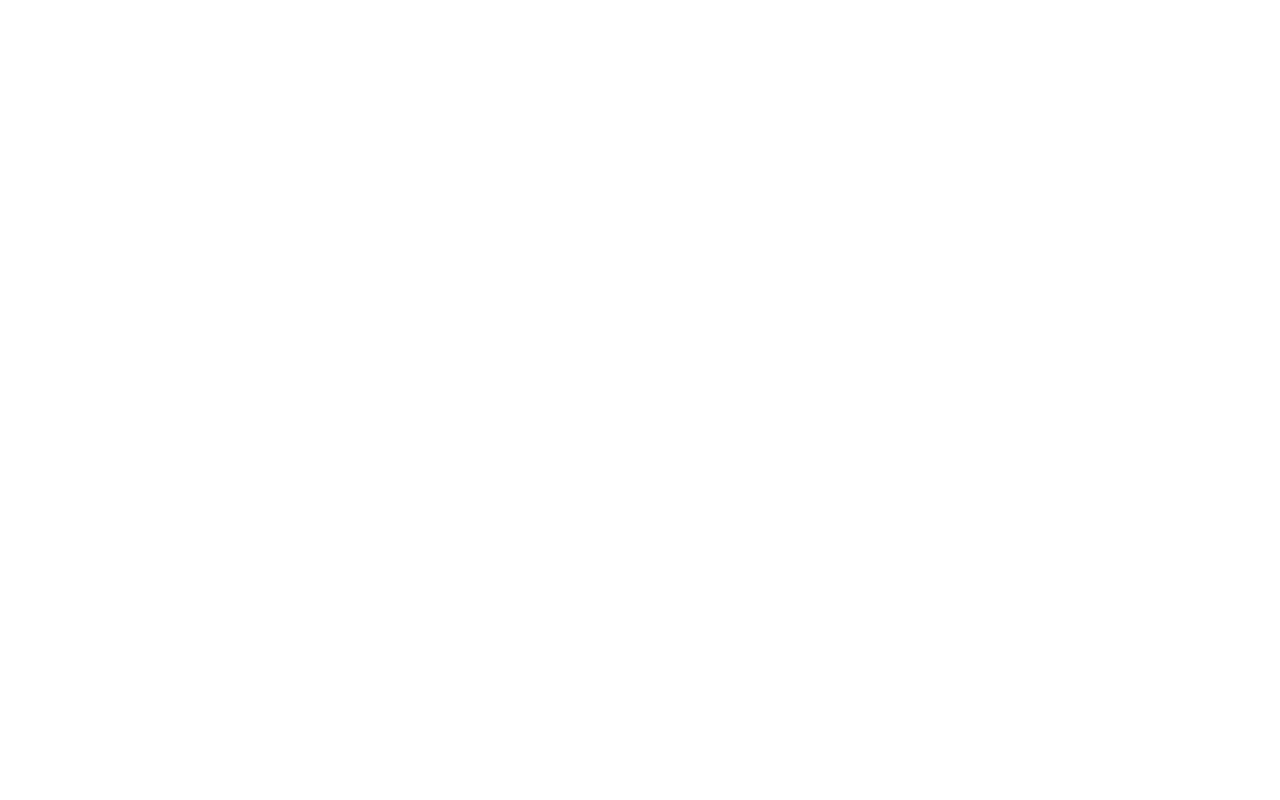
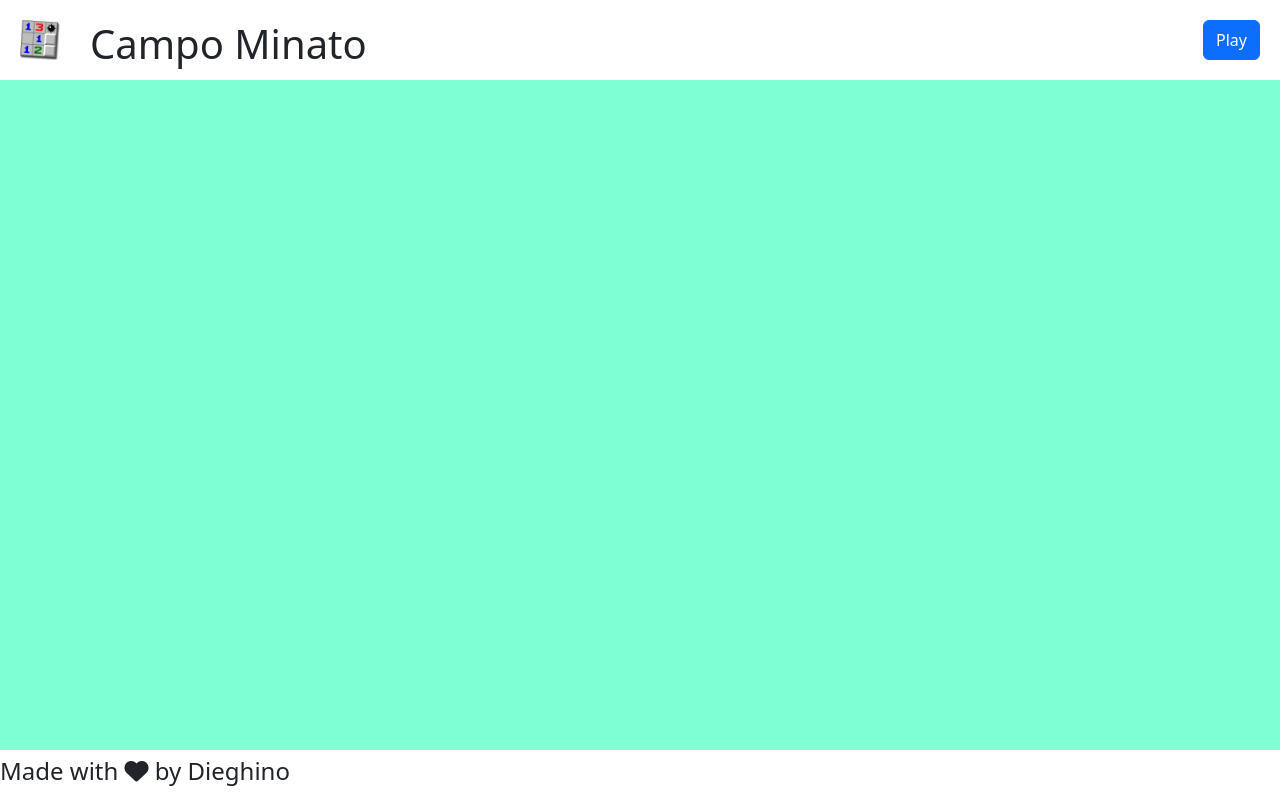
Before and after one commit to dieghino26/js-campominato-grid, a plain HTML site: page index.html in a window 1280 px wide. Drawn offline with nearby package versions, Linux system fonts and the light colour scheme.

Commit message:
added html-css base

```diff
--- a/css/style.css
+++ b/css/style.css
@@ -0,0 +1,41 @@
+/*reset*/
+* {
+    margin: 0;
+    padding: 0;
+    box-sizing: border-box;
+}
+
+/*generics*/
+img {
+    height: auto;
+    max-width: 100%;
+    display: block;
+}
+
+
+
+
+header {
+    display: flex;
+    height: 80px;
+    width: 100%;
+    justify-content: space-between;
+    padding: 20px;
+}
+
+.title {
+    display: flex;
+    gap: 30px;
+}
+
+main {
+    background-color: #7FFFD4;
+    min-width: 100vw;
+    min-height: calc(100vh - 130px);
+}
+
+footer {
+    display: flex;
+    align-items: center;
+    height: 50px;
+}
--- a/index.html
+++ b/index.html
@@ -5,6 +5,15 @@
     <meta charset="UTF-8">
     <meta name="viewport" content="width=device-width, initial-scale=1.0">
     <title>Campo Minato</title>
+
+    <!--FontAwesome-->
+    <link rel='stylesheet' href='https://cdnjs.cloudflare.com/ajax/libs/font-awesome/6.5.1/css/all.css'
+        integrity='sha512-tx5+1LWHez1QiaXlAyDwzdBTfDjX07GMapQoFTS74wkcPMsI3So0KYmFe6EHZjI8+eSG0ljBlAQc3PQ5BTaZtQ=='
+        crossorigin='anonymous' />
+
+    <!--bootstrap-->
+    <link href="https://cdn.jsdelivr.net/npm/bootstrap@5.3.2/dist/css/bootstrap.min.css" rel="stylesheet"
+        integrity="sha384-T3c6CoIi6uLrA9TneNEoa7RxnatzjcDSCmG1MXxSR1GAsXEV/Dwwykc2MPK8M2HN" crossorigin="anonymous">
 
     <!--style-->
     <link rel="stylesheet" href="css/style.css">
@@ -15,6 +24,20 @@
 </head>
 
 <body>
+    <header>
+        <div class="title">
+            <img src="img/Campo_minato_logo.jpeg" alt="campominato">
+            <h1>Campo Minato</h1>
+
+        </div>
+        <button class="btn btn-primary">Play</button>
+    </header>
+    <main>
+
+    </main>
+    <footer>
+        <h4>Made with <i class="fas fa-heart"></i> by Dieghino</h4>
+    </footer>
 
 </body>
 
```
Also changed, not shown: img/Campo_minato_logo.jpeg (added).
